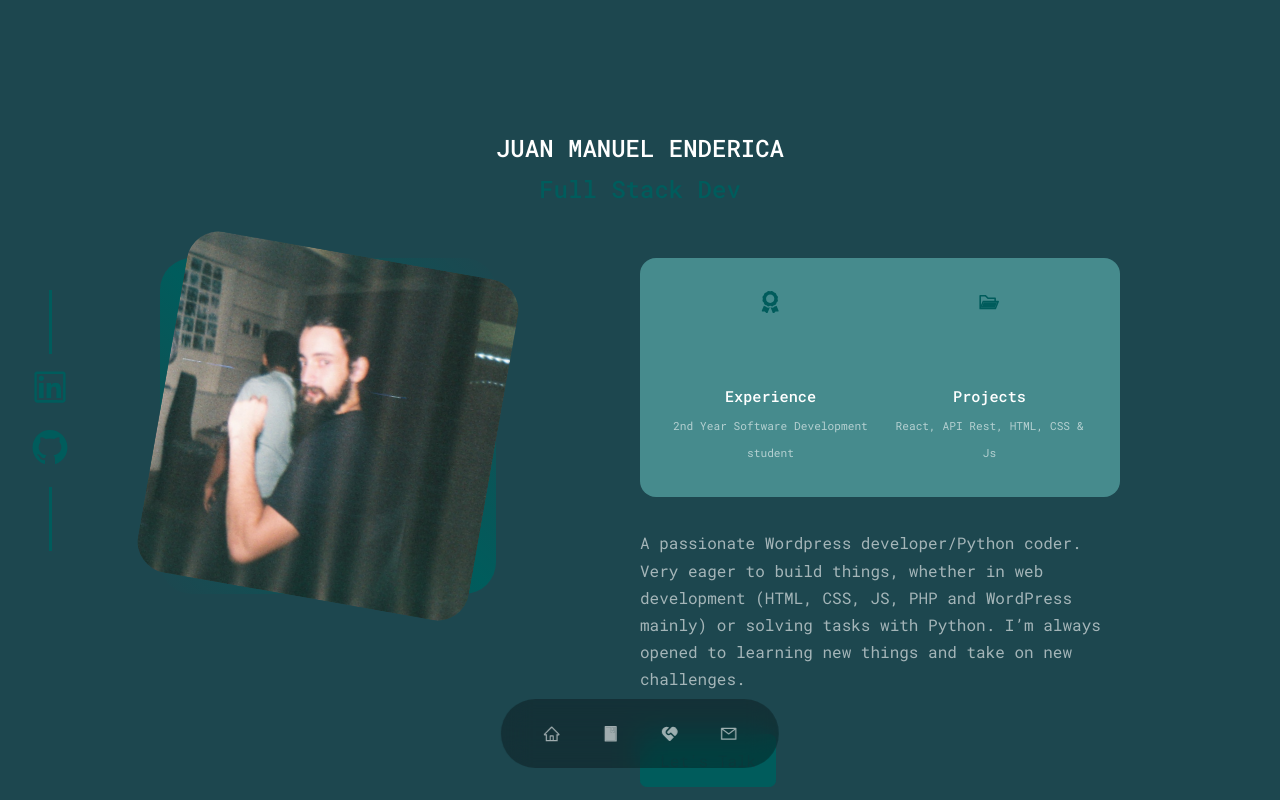
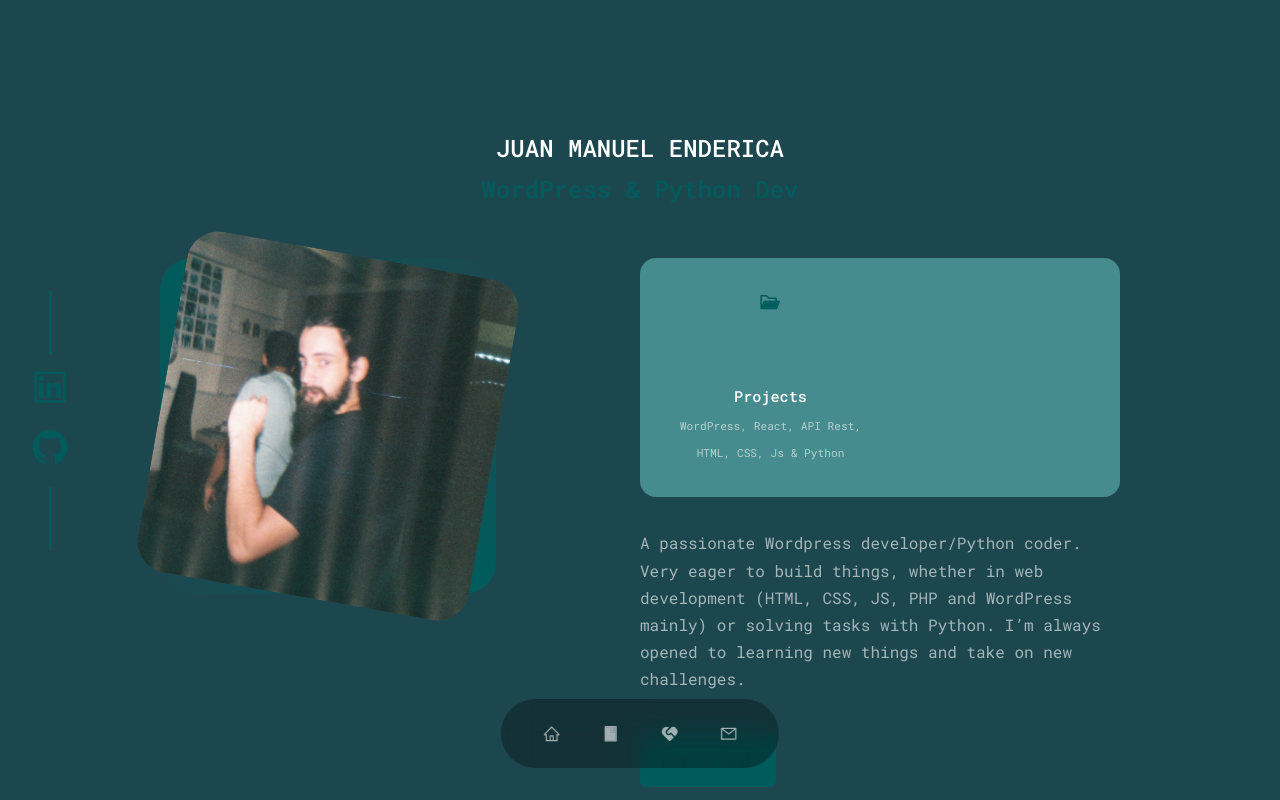
Before and after one commit to escorpion91/react-portfolio, a React (Create React App) app: page / in a window 1280 px wide. Shown: the top 800 px of the page. Built offline with nearby package versions, Linux system fonts and the light colour scheme.

Commit message:
Update About.jsx

```diff
--- a/src/components/about/About.jsx
+++ b/src/components/about/About.jsx
@@ -13,7 +13,7 @@ const about = () => {
       <h5 className="name">JUAN MANUEL ENDERICA</h5>
       {/* <h2>Web Developer</h2> */}
       {/* <h2>Front-end Dev</h2> */}
-      <h2>Full Stack Dev</h2>
+      <h2>WordPress & Python Dev</h2>
       <div className="container about__container">
         <div className="about__me">
           <div className="about__me-image">
@@ -22,11 +22,11 @@ const about = () => {
         </div>
         <div className="about__content">
           <div className="about__cards">
-            <article className="about__card">
+{/*             <article className="about__card">
               <FaAward className="about__icon" />
               <h5>Experience</h5>
               <small>2nd Year Software Development student</small>
-            </article>
+            </article> */}
             {/* <article className="about__card">
               <FiUsers className="about__icon" />
               <h5>Clients</h5>
@@ -35,7 +35,7 @@ const about = () => {
             <article className="about__card">
               <AiTwotoneFolderOpen className="about__icon" />
               <h5>Projects</h5>
-              <small>React, API Rest, HTML, CSS & Js</small>
+              <small>WordPress, React, API Rest, HTML, CSS, Js & Python</small>
             </article>
           </div>
           <p>
```
